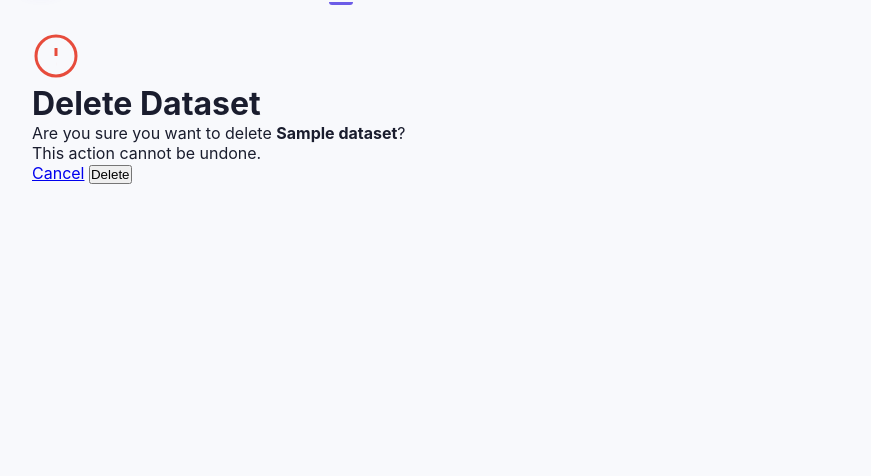
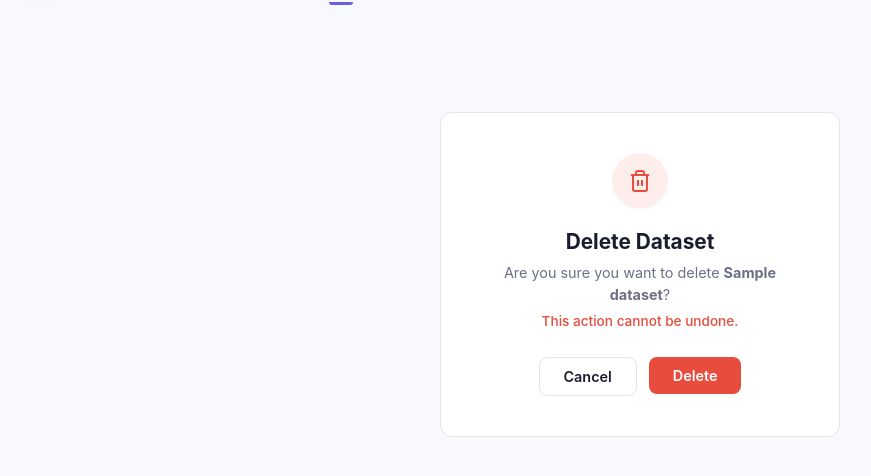
Before and after one commit to MohammadKeifari/SketchNet, a Django app: page /data/1/delete/ in a window 1280 px wide. Shown: the part 60-536 px from the top of the page, without its empty margins (0-871 px from the left). Run offline with Django 5.2, Linux system fonts and the light colour scheme; a user stored in the database is signed in; tables that the repository leaves empty hold one stand-in row (values such as "Sample post").

Commit message:
changing the delete_confirm page interface

```diff
--- a/data_manager/templates/data_manager/delete_confirm.html
+++ b/data_manager/templates/data_manager/delete_confirm.html
@@ -5,33 +5,122 @@
 {% block current_page %}
     data
 {% endblock current_page %}
+{% block extra_css %}
+    <style>
+    .delete-container {
+        max-width: 440px;
+        margin: 80px auto;
+        padding: 0 20px;
+        text-align: center;
+    }
+
+    .delete-card {
+        background: var(--bg-secondary);
+        border: 1px solid var(--border);
+        border-radius: 12px;
+        padding: 40px 32px;
+    }
+
+    .delete-icon {
+        width: 56px;
+        height: 56px;
+        margin: 0 auto 20px;
+        background: rgba(231, 76, 60, 0.1);
+        border-radius: 50%;
+        display: flex;
+        align-items: center;
+        justify-content: center;
+        color: #e74c3c;
+    }
+
+    .delete-title {
+        font-size: 1.3rem;
+        font-weight: 700;
+        color: var(--text-primary);
+        margin-bottom: 8px;
+    }
+
+    .delete-subtitle {
+        color: var(--text-secondary);
+        font-size: 0.9rem;
+        margin-bottom: 8px;
+        line-height: 1.5;
+    }
+
+    .delete-warning {
+        color: #e74c3c;
+        font-size: 0.85rem;
+        font-weight: 500;
+        margin-bottom: 28px;
+    }
+
+    .delete-actions {
+        display: flex;
+        gap: 12px;
+        justify-content: center;
+    }
+
+    .btn {
+        padding: 10px 24px;
+        border-radius: 8px;
+        font-size: 0.9rem;
+        font-weight: 600;
+        cursor: pointer;
+        transition: var(--transition);
+        font-family: inherit;
+        text-decoration: none;
+        border: none;
+    }
+
+    .btn-danger {
+        background: #e74c3c;
+        color: #fff;
+    }
+
+    .btn-danger:hover {
+        background: #c0392b;
+    }
+
+    .btn-outline {
+        background: transparent;
+        color: var(--text-primary);
+        border: 1px solid var(--border);
+    }
+
+    .btn-outline:hover {
+        background: var(--bg-hover);
+    }
+    </style>
+{% endblock extra_css %}
 {% block content %}
-    <div class="confirm-container">
-        <div class="confirm-card">
-            <div class="confirm-icon">
-                <svg width="48"
-                     height="48"
+    <div class="delete-container">
+        <div class="delete-card">
+            <div class="delete-icon">
+                <svg width="24"
+                     height="24"
                      viewBox="0 0 24 24"
                      fill="none"
-                     stroke="#e74c3c"
-                     stroke-width="1.5">
-                    <circle cx="12" cy="12" r="10" />
-                    <line x1="12" y1="8" x2="12" y2="12" />
-                    <line x1="12" y1="16" x2="12.01" y2="16" />
+                     stroke="currentColor"
+                     stroke-width="2">
+                    <polyline points="3 6 5 6 21 6" />
+                    <path d="M19 6v14a2 2 0 0 1-2 2H7a2 2 0 0 1-2-2V6m3 0V4a2 2 0 0 1 2-2h4a2 2 0 0 1 2 2v2" />
+                    <line x1="10" y1="11" x2="10" y2="17" />
+                    <line x1="14" y1="11" x2="14" y2="17" />
                 </svg>
             </div>
-            <h1>Delete Dataset</h1>
-            <p>
+            <h1 class="delete-title">Delete Dataset</h1>
+            <p class="delete-subtitle">
                 Are you sure you want to delete <strong>{{ dataset.name }}</strong>?
             </p>
-            <p class="confirm-warning">This action cannot be undone.</p>
-            <form method="POST">
-                {% csrf_token %}
-                <div class="confirm-actions">
-                    <a href="{% url 'data:dashboard' %}" class="btn btn-ghost">Cancel</a>
+            <p class="delete-warning">This action cannot be undone.</p>
+            <div class="delete-actions">
+                <a href="{% url 'data:detail' dataset.dataset_id %}"
+                   class="btn btn-outline">Cancel</a>
+                <form method="POST" style="display: inline;">
+                    {% csrf_token %}
                     <button type="submit" class="btn btn-danger">Delete</button>
-                </div>
-            </form>
+                </form>
+            </div>
         </div>
     </div>
 {% endblock content %}
```
